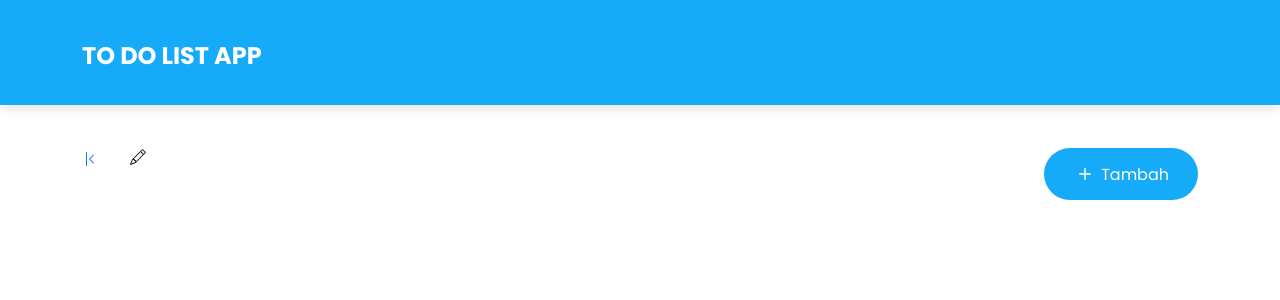
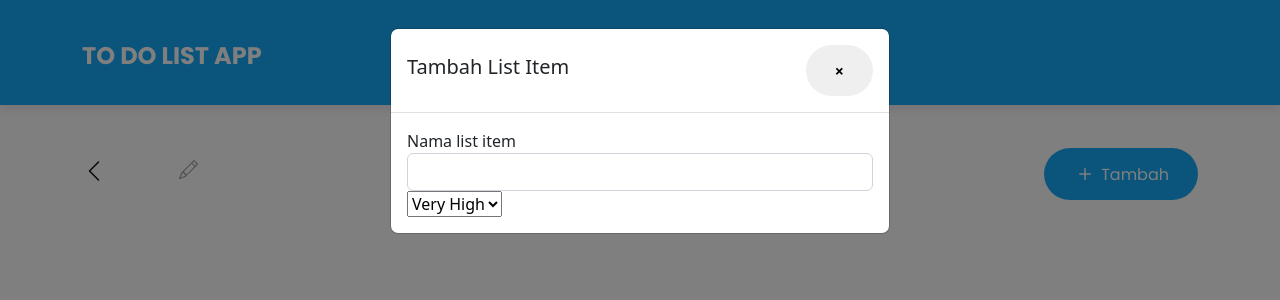
Before and after one commit to anindyahantari/todo-list-vue, a Vue app: page /detail/1 in a window 1280 px wide. Both pictures are taken after a click on the button "Tambah". Shown: the top 300 px of the page. Built offline with nearby package versions, Linux system fonts and the light colour scheme; no server answers.

Commit message:
add create new  activity

```diff
--- a/src/App.vue
+++ b/src/App.vue
@@ -32,7 +32,13 @@ button {
 }
 
 a {
-    text-decoration: none;
+    text-decoration: none !important;
+}
+
+@media (min-width: 1200px) {
+  .container {
+    max-width: 1140px !important;
+  }
 }
 
 </style>
--- /dev/null
+++ b/src/components/InformationModal.vue
@@ -0,0 +1,23 @@
+<template>
+    <b-modal data-cy="modal-information" id="modal-information" hide-header hide-footer centered>
+        <img data-cy="modal-information-icon" src="../assets/modal-information-icon.png" width="24" height="24" />
+        <span data-cy="modal-information-title"> Activity berhasil dihapus</span>
+    </b-modal>
+</template>
+
+<script>
+export default {
+    name: "InformationModal",
+}
+</script>
+
+<style scoped>
+
+[data-cy="modal-information-title"]  {
+    color: #111111;
+    font-weight: 500;
+    font-size: 14px;
+    line-height: 150%;
+    margin-left: 24px;
+}
+</style>
--- a/src/views/DashboardActivity.vue
+++ b/src/views/DashboardActivity.vue
@@ -4,18 +4,18 @@
             <h4 data-cy="activity-title">
                 Activity
             </h4>
-            <b-button class="btn btn-primary" data-cy="activity-add-button">
+            <b-button class="btn btn-primary" data-cy="activity-add-button" @click="createNewActivity()">
                 <b-icon-plus></b-icon-plus>
                 Tambah
             </b-button>
         </div>
 
-        <div data-cy="activity-empty-state" v-if="activities.length < 1">
-            <img src="../assets/activity-empty-state.png" />
+        <div data-cy="activity-empty-state" v-if="isEmpty" @click="createNewActivity()">
+            <img data-cy="activity-empty-state" src="../assets/activity-empty-state.png" />
         </div>
 
-        <b-row v-else>
-            <b-col cols="3" v-for="(activity,index) in activities" :key="index" :data-cy="'activity-item-' +index" >
+        <b-row>
+            <b-col cols="6" md="3"  v-for="(activity,index) in activities" :key="index" :data-cy="'activity-item-' +index" >
                 <div class="card">
                     <router-link :to="'/detail/'+ activity.id">
                         <div class="card-body">
@@ -26,27 +26,23 @@
                     </router-link>
                     <div class="card-footer">
                         <h6 data-cy="activity-item-date"> {{ formatDate(activity.created_at) }} </h6>
-                        <b-button data-cy="activity-item-delete" type="button" v-b-modal="'my-modal-' + activity.id"> <b-icon-trash></b-icon-trash> </b-button>
+                        <b-button data-cy="activity-item-delete" type="button" v-b-modal="'modal-delete-' + activity.id"> <b-icon-trash></b-icon-trash> </b-button>
                     </div>
                 </div>
 
-                 <!-- The modal -->
-                <b-modal data-cy="modal-delete" :id="'my-modal-' + activity.id" hide-header hide-footer>
+                 <!-- The delete activity modal -->
+                <b-modal data-cy="modal-delete" :id="'modal-delete-' + activity.id" hide-header hide-footer centered>
                     <img data-cy="modal-delete-icon" src="../assets/warning.png" />
                     <h5 data-cy="modal-delete-title">Apakah anda yakin menghapus activity <strong>"{{ activity.title }}"</strong> ? </h5>
                     <div class="modal-buttons">
-                        <b-button data-cy="modal-delete-cancel-button" @click="$bvModal.hide('my-modal-' + activity.id)"> Batal </b-button>
+                        <b-button data-cy="modal-delete-cancel-button" @click="$bvModal.hide('modal-delete-' + activity.id)"> Batal </b-button>
                         <b-button data-cy="modal-delete-confirm-button" @click="deleteActivity(activity.id)"> Hapus </b-button>
                     </div>
                 </b-modal>
-
             </b-col>
         </b-row>
 
-        <b-modal :show="showAlert" data-cy="modal-information" id="modal-information" hide-header hide-footer>
-            <img data-cy="modal-information-icon" src="../assets/warning.png" width="24" height="24" />
-            <span data-cy="modal-information-title"> Activity berhasil dihapus</span>
-        </b-modal>
+        <InformationModal />
 
     </div>
 </template>
@@ -54,39 +50,65 @@
 <script>
 
 import axios from 'axios'
+import InformationModal from "../components/InformationModal.vue"
 
 export default {
     name: "DashboardActivity",
+    components: {
+        InformationModal
+    },
     data() {
         return {
             activities: [],
-            showAlert: true,
+            form: {
+                "title": "New Activity",
+                "email": "ini@email.com"
+            },
+            isEmpty: undefined,
         }
     },
-    mounted() {
+    async mounted() {
         this.getActivities();
     },
     methods: {
         async getActivities() {
-            const response = await axios.get('https://todo.api.devcode.gethired.id/activity-groups');
+            const response = await axios.get('https://todo.api.devcode.gethired.id/activity-groups?email=ini@email.com');
             this.activities = response.data.data;
+
+            if(this.activities.length < 1) {
+                this.isEmpty = true;
+            } else {
+                this.isEmpty = false;
+            }
         },
-        formatDate(datetime) {
-            const monthNames = ["Januari", "Februari", "Maret", "April", "Mei", "Juni", "Juli", "Agustus", "September", "Oktober", "November", "Desember"];
-            let date = new Date(datetime);
-            return `${date.getDate()} ${monthNames[date.getMonth()]} ${date.getFullYear()}`;
+
+        async createNewActivity() {
+            try {
+                await axios.post('https://todo.api.devcode.gethired.id/activity-groups?email=ini@email.com', this.form);
+                this.getActivities();
+
+            } catch (error) {
+                console.log(error)
+            }
         },
+
         async deleteActivity(id) {
             const response = await axios.delete('https://todo.api.devcode.gethired.id/activity-groups/' + id);
 
             if(response.status == 200 ) {
-                this.$bvModal.hide('my-modal-' + id);
+                this.$bvModal.hide('modal-delete-' + id);
 
                 this.getActivities();
 
                 this.$bvModal.show('modal-information');
             }
 
+        },
+
+        formatDate(datetime) {
+            const monthNames = ["Januari", "Februari", "Maret", "April", "Mei", "Juni", "Juli", "Agustus", "September", "Oktober", "November", "Desember"];
+            let date = new Date(datetime);
+            return `${date.getDate()} ${monthNames[date.getMonth()]} ${date.getFullYear()}`;
         }
     }
 }
@@ -121,6 +143,7 @@ export default {
 }
 
 [data-cy="activity-empty-state"] img {
+    cursor: pointer;
     display: block;
     margin: 0 auto;
     max-width: 767px;
@@ -209,13 +232,4 @@ export default {
     color: #FFFFFF;
 }
 
-[data-cy="modal-information-title"]  {
-    color: #111111;
-    font-weight: 500;
-    font-size: 14px;
-    line-height: 150%;
-    margin-left: 24px;
-}
-
-
 </style>
--- a/src/views/ItemList.vue
+++ b/src/views/ItemList.vue
@@ -1,20 +1,62 @@
 <template>
     <div>
         <div class="activity-header">
-            <div class="d-flex">
-                <router-link to="/" data-cy="todo-back-button" class="me-4">
-                    <b-icon-chevron-bar-left></b-icon-chevron-bar-left>
+            <div class="d-flex align-items-center">
+                <router-link to="/" data-cy="todo-back-button">
+                    <b-icon-chevron-left></b-icon-chevron-left>
                 </router-link>
                 <h4 data-cy="todo-title">
                     {{ activity.title }}
                 </h4>
-                <h6 data-cy="todo-title-edit-button" class="ms-2"><b-icon-pencil></b-icon-pencil></h6>
+                <h6 data-cy="todo-title-edit-button"><b-icon-pencil></b-icon-pencil></h6>
             </div>
-            <b-button class="btn btn-primary" data-cy="todo-add-button">
+            <b-button class="btn btn-primary ms-2" data-cy="todo-add-button" type="button" v-b-modal="'modal-add'">
                 <b-icon-plus></b-icon-plus>
                 Tambah
             </b-button>
         </div>
+        <div data-cy="todo-empty-state" v-if="isEmpty" type="button" v-b-modal="'modal-add'">
+            <img data-cy="todo-empty-state" src="../assets/todo-empty-state.png" />
+        </div>
+
+        <div v-else>
+
+        </div>
+
+        <!-- The delete activity modal -->
+        <b-modal data-cy="modal-add" id="modal-add"
+            hide-footer
+            @show="resetModal"
+            @hidden="resetModal"
+        >
+            <template #modal-title>
+                <h5 data-cy="modal-add-title">Tambah List Item</h5>
+            </template>
+           <form ref="form" @submit.stop.prevent="handleSubmit">
+                <b-form-group
+                    label="Nama list item"
+                    label-for="title-input"
+                    data-cy="modal-add-name-title"
+                >
+                <b-form-input
+                    id="title"
+                    v-model="form.title"
+                    data-cy="modal-add-name-input"
+                ></b-form-input>
+                </b-form-group>
+
+                <div data-cy="modal-add-priority-dropdown">
+                    <select>
+                        <option data-cy="modal-add-priority-very-high" value="very-high" selected> Very High</option>
+                        <option data-cy="modal-add-priority-high" value="high">High</option>
+                        <option data-cy="modal-add-priority-medium" value="Medium">Medium</option>
+                        <option data-cy="modal-add-priority-low" value="low">Low</option>
+                        <option data-cy="modal-add-priority-very-low" value="very-low">Very Low</option>
+                    </select>
+                </div>
+            </form>
+        </b-modal>
+
     </div>
 </template>
 
@@ -26,21 +68,52 @@ export default {
     data() {
         return {
             activity: {},
+            todoItems: [],
+            form: {
+                "title": null,
+                "priority": "very-high"
+            },
+            isEmpty: undefined,
         }
     },
     mounted() {
         this.getActivityDetail();
+        this.getTodoItems();
     },
     methods: {
         async getActivityDetail() {
             const response = await axios.get('https://todo.api.devcode.gethired.id/activity-groups/' + this.$route.params.id);
             this.activity = response.data;
+        },
+
+        async getTodoItems() {
+
+            const response = await axios.get('https://todo.api.devcode.gethired.id/todo-items?activity_group_id=' + this.$route.params.id);
+            this.todoItems = response.data.data;
+
+            console.log(this.todoItems);
+
+            if(this.todoItems.length < 1) {
+                this.isEmpty = true;
+            } else {
+                this.isEmpty = false;
+            }
+        },
+
+        async createNewTodoItem() {
+
+        },
+
+        resetModal() {
+            this.form.title = null;
+            this.form.priority = "very-high"
         }
+
     }
 }
 </script>
 
-<style>
+<style scoped>
 
 [data-cy="todo-title"] {
     color: #111111;
@@ -49,9 +122,34 @@ export default {
     line-height: 54px;
 }
 
+[data-cy="todo-back-button"] {
+    color: #111111;
+    font-size: 150%;
+    margin-top: -5px;
+    margin-right: 36.33px;
+}
+
+[data-cy="todo-title-edit-button"] {
+    color: #A4A4A4;
+    font-size: 120%;
+    margin-left: 36.5px;
+}
+
 [data-cy="todo-add-button"] {
     background-color: #16ABF8;
     color: #FFFFFF;
 }
+[data-cy="todo-add-button"]:hover {
+    background-color: #16ABF8;
+    color: #FFFFFF;
+}
+
+[data-cy="todo-empty-state"] img {
+    cursor: pointer;
+    display: block;
+    margin: 0 auto;
+    max-width: 541px;
+    width: 100%;
+}
 
 </style>
```
Also changed, not shown: src/assets/modal-information-icon.png (added), src/assets/todo-empty-state.png (added).
